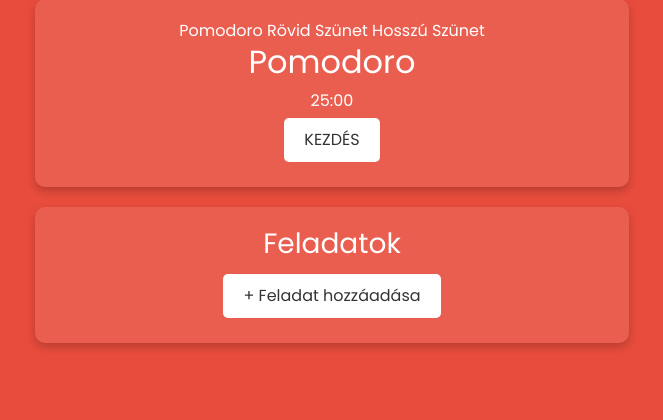
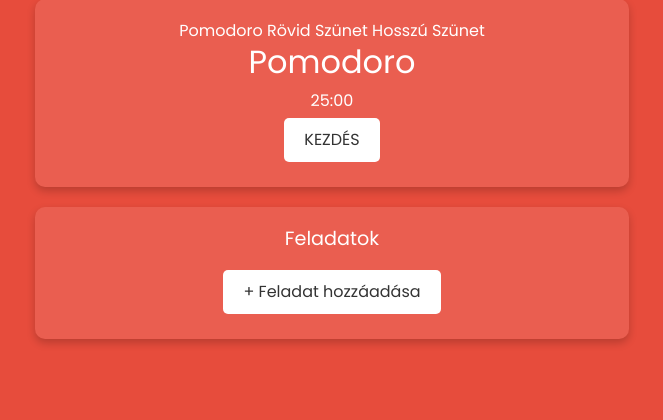
Before and after one commit to nacsacsa/Pomodoro, a PHP site: page / in a window 1280 px wide. Shown: the part 121-541 px from the top of the page, without its empty margins (308-971 px from the left). Run offline with PHP 8.4, Linux system fonts and the light colour scheme.

Commit message:
style.css task-container betűk formázása

```diff
--- a/Projekt/Frontend/styles/style.css
+++ b/Projekt/Frontend/styles/style.css
@@ -77,3 +77,9 @@
     max-width: 700px;
     box-shadow: 0px 4px 8px rgba(0, 0, 0, 0.2);
 }
+
+.task-container h3 {
+    margin-bottom: 15px;
+    font-size: 1.2em;
+    color: white;
+}
```
